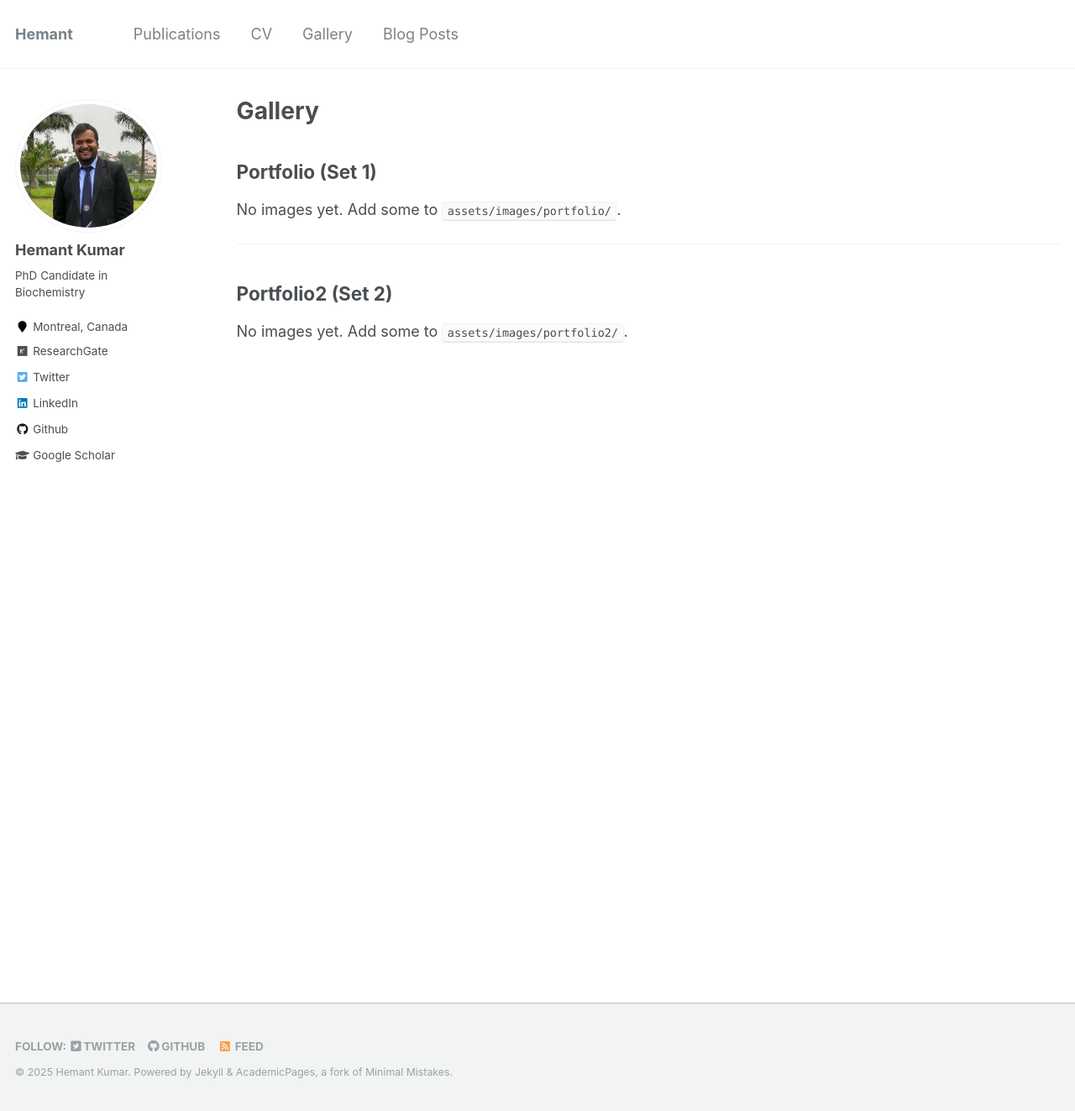
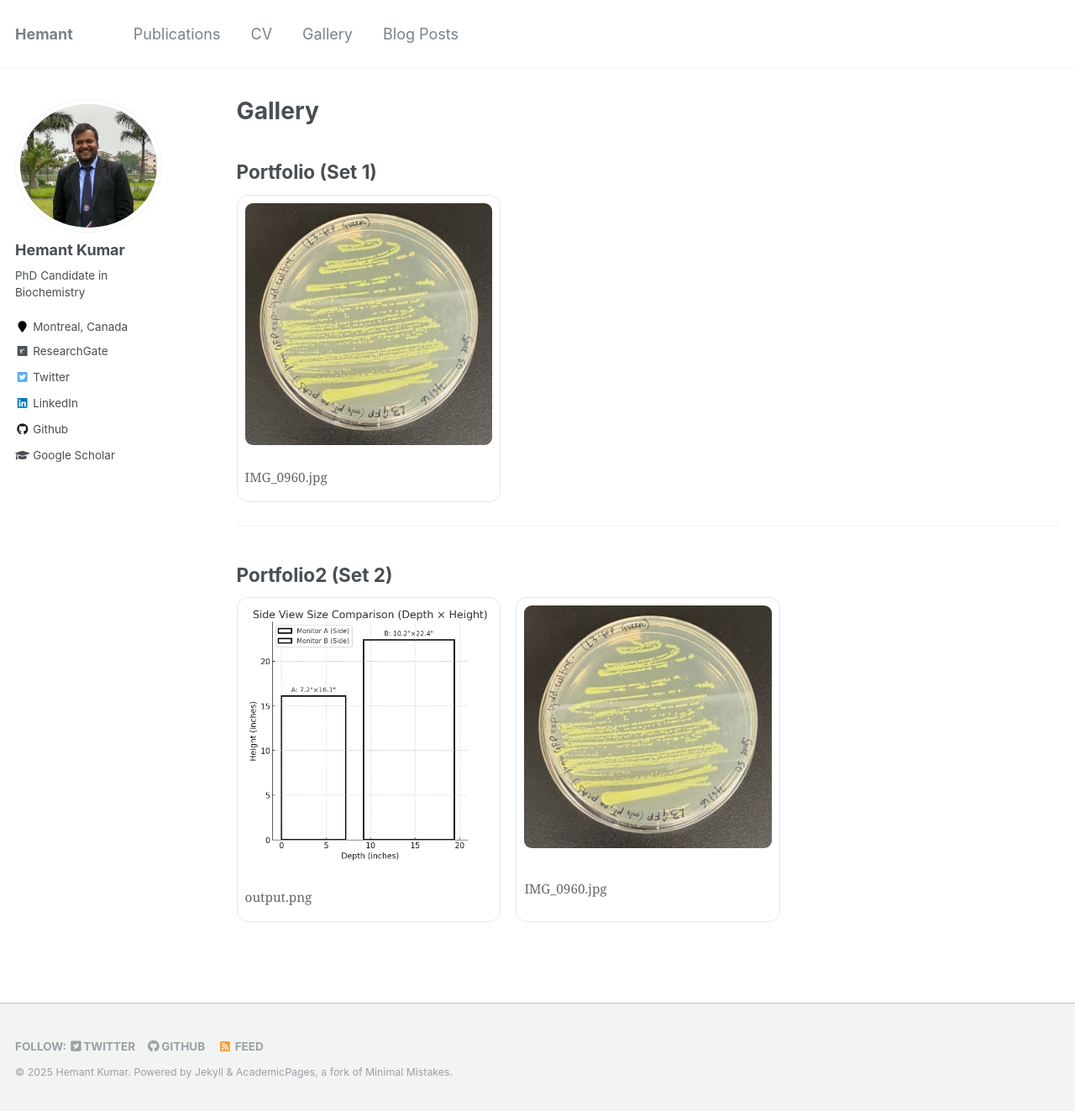
Before and after one commit to hemantkiitg/hemantkiitg.github.io, a Jekyll site: the page built from _pages/portfolio.html, in a window 1280 px wide and 1323 px high. Shown: the whole window at 84% size. Built offline with Jekyll 4.4.1, drawn with Linux system fonts in a browser that asks for light colours; part of the change alters nothing that is shown.

Commit message:
Update portfolio.html

```diff
--- a/_pages/portfolio.html
+++ b/_pages/portfolio.html
@@ -8,22 +8,19 @@ author_profile: true
 {% include base_path %}
 
 {%- comment -%}
-Helper: filter only valid image extensions (jpg/jpeg/png/gif/webp)
+SECTION 1: assets/images/portfolio/
+- Collect all static files under the folder
+- Keep only images with extensions: jpg/jpeg/png/gif/webp (case-insensitive)
 {%- endcomment -%}
-{% capture filter_gallery %}
-  {% assign _ext = f.extname | downcase %}
-  {% if _ext == '.jpg' or _ext == '.jpeg' or _ext == '.png' or _ext == '.gif' or _ext == '.webp' %}
-    {% assign list = list | push: f %}
+{% assign folder1_all = site.static_files | where_exp: "f", "f.path contains '/assets/images/portfolio/'" %}
+{% assign gallery1 = "" | split: "" %}
+{% for f in folder1_all %}
+  {% assign ext = f.extname | downcase %}
+  {% if ext == '.jpg' or ext == '.jpeg' or ext == '.png' or ext == '.gif' or ext == '.webp' %}
+    {% assign gallery1 = gallery1 | push: f %}
   {% endif %}
-{% endcapture %}
-
-{%- comment -%} === FIRST SET: assets/images/portfolio/ === {%- endcomment -%}
-{% assign list = "" | split: "" %}
-{% assign all_static = site.static_files | where_exp: "f", "f.path contains '/assets/images/portfolio/'" %}
-{% for f in all_static %}
-  {{ filter_gallery }}
 {% endfor %}
-{% assign gallery1 = list | sort: "path" | reverse %}
+{% assign gallery1 = gallery1 | sort: "path" | reverse %}
 
 <section class="auto-gallery gallery-one">
   <h2>Portfolio (Set 1)</h2>
@@ -45,13 +42,19 @@ Helper: filter only valid image extensions (jpg/jpeg/png/gif/webp)
 
 <hr>
 
-{%- comment -%} === SECOND SET: assets/images/portfolio2/ === {%- endcomment -%}
-{% assign list = "" | split: "" %}
-{% assign all_static = site.static_files | where_exp: "f", "f.path contains '/assets/images/portfolio2/'" %}
-{% for f in all_static %}
-  {{ filter_gallery }}
+{%- comment -%}
+SECTION 2: assets/images/portfolio2/
+(same filtering logic)
+{%- endcomment -%}
+{% assign folder2_all = site.static_files | where_exp: "f", "f.path contains '/assets/images/portfolio2/'" %}
+{% assign gallery2 = "" | split: "" %}
+{% for f in folder2_all %}
+  {% assign ext = f.extname | downcase %}
+  {% if ext == '.jpg' or ext == '.jpeg' or ext == '.png' or ext == '.gif' or ext == '.webp' %}
+    {% assign gallery2 = gallery2 | push: f %}
+  {% endif %}
 {% endfor %}
-{% assign gallery2 = list | sort: "path" | reverse %}
+{% assign gallery2 = gallery2 | sort: "path" | reverse %}
 
 <section class="auto-gallery gallery-two">
   <h2>Portfolio2 (Set 2)</h2>
@@ -74,10 +77,34 @@ Helper: filter only valid image extensions (jpg/jpeg/png/gif/webp)
 <style>
   .auto-gallery { margin: 1.5rem 0; }
   .auto-gallery h2 { margin-bottom: .75rem; }
-  .gallery-grid { display: grid; gap: 1rem; grid-template-columns: repeat(3, minmax(0, 1fr)); }
+
+  .gallery-grid {
+    display: grid;
+    gap: 1rem;
+    grid-template-columns: repeat(3, minmax(0, 1fr));
+  }
   @media (max-width:1100px){ .gallery-grid { grid-template-columns: repeat(2, 1fr); } }
   @media (max-width:700px){ .gallery-grid { grid-template-columns: 1fr; } }
-  .gallery-card{ margin:0; padding:.5rem; border:1px solid #e6e6e6; border-radius:.75rem; background:#fff; overflow:hidden; }
-  .gallery-card img{ width:100%; height:auto; display:block; border-radius:.5rem; }
-  .gallery-card figcaption{ text-align:center; font-size:.85rem; color:#666; margin-top:.5rem; word-break:break-word; }
+
+  .gallery-card {
+    margin: 0;
+    padding: .5rem;
+    border: 1px solid #e6e6e6;
+    border-radius: .75rem;
+    background: #fff;
+    overflow: hidden;
+  }
+  .gallery-card img {
+    width: 100%;
+    height: auto;
+    display: block;
+    border-radius: .5rem;
+  }
+  .gallery-card figcaption {
+    text-align: center;
+    font-size: .85rem;
+    color: #666;
+    margin-top: .5rem;
+    word-break: break-word;
+  }
 </style>
```
